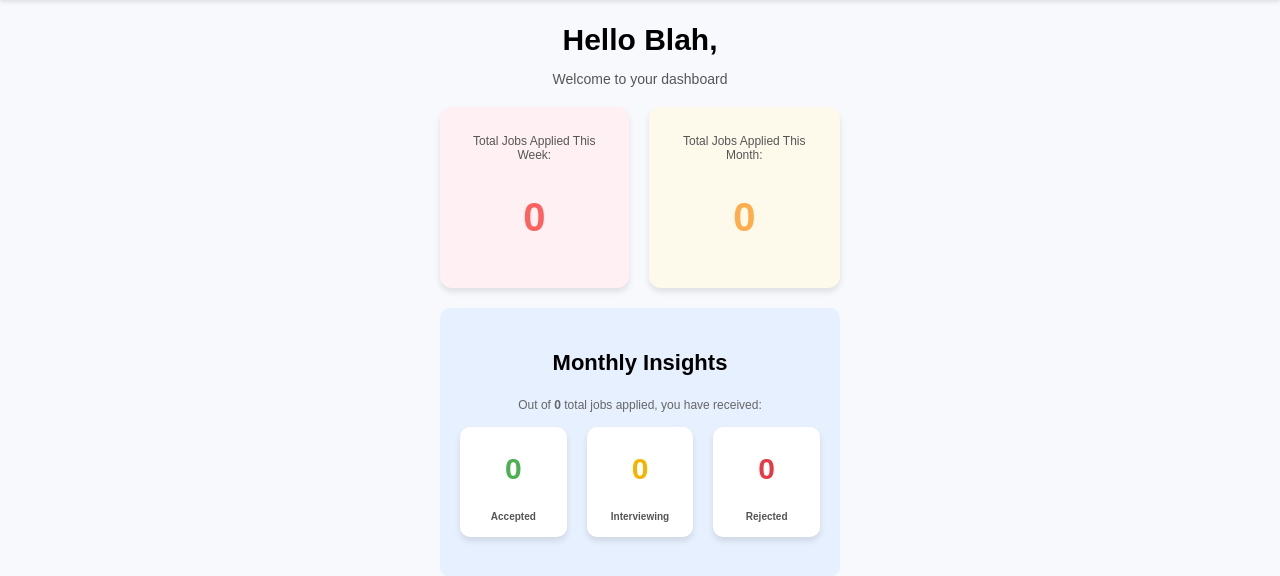
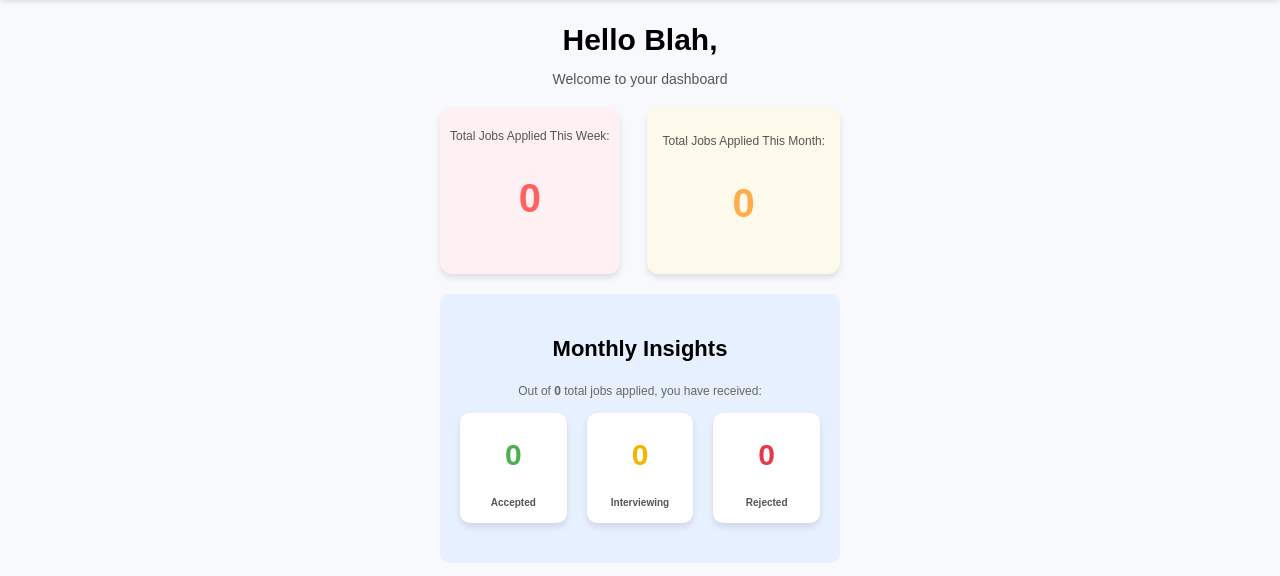
Before and after one commit to software-students-spring2025/web-app, a Flask app: page /home in a window 1280 px wide. Shown: the part 67-643 px from the top of the page. Run offline with Flask 3, Linux system fonts and the light colour scheme; data that the repository does not hold is empty.

Commit message:
modified dashboard page

```diff
--- a/job-tracker/static/css/home.css
+++ b/job-tracker/static/css/home.css
@@ -35,7 +35,7 @@ body {
 .stats div:first-child {
     background-color: #FFF1F3;
     border-radius: 12px;
-    padding: 15px;
+    padding: 10px;
     box-shadow: 0px 4px 6px rgba(0, 0, 0, 0.1);
 }
 
```
